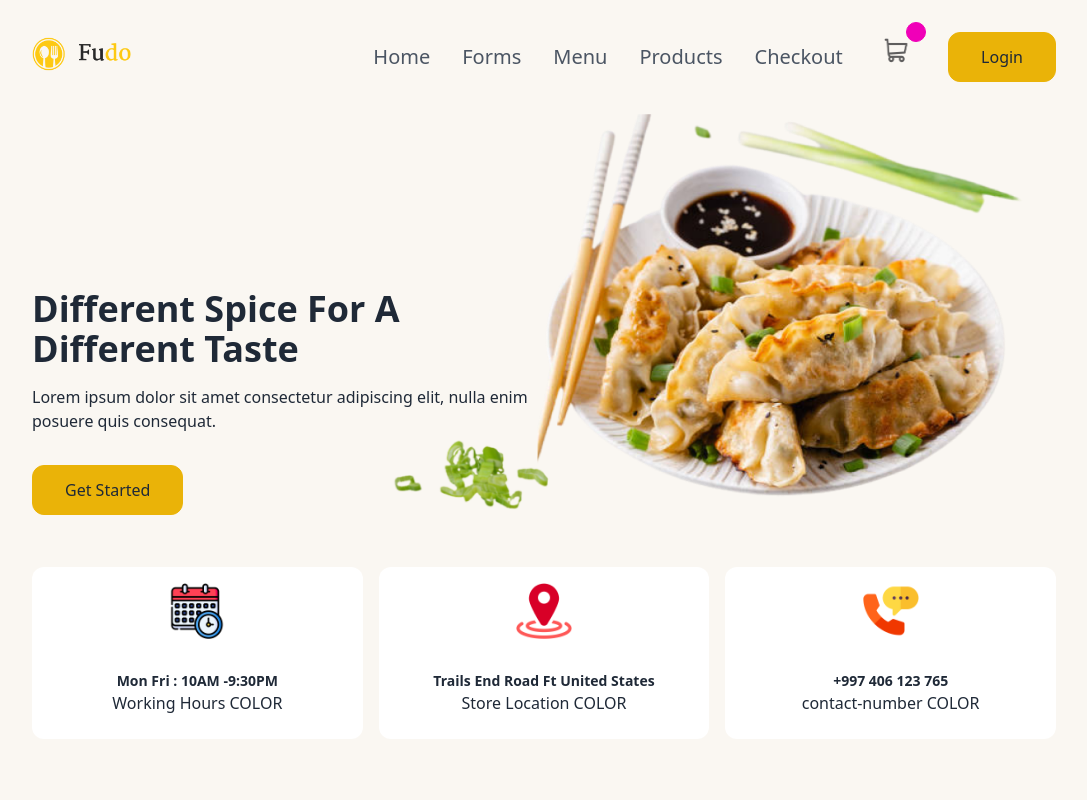
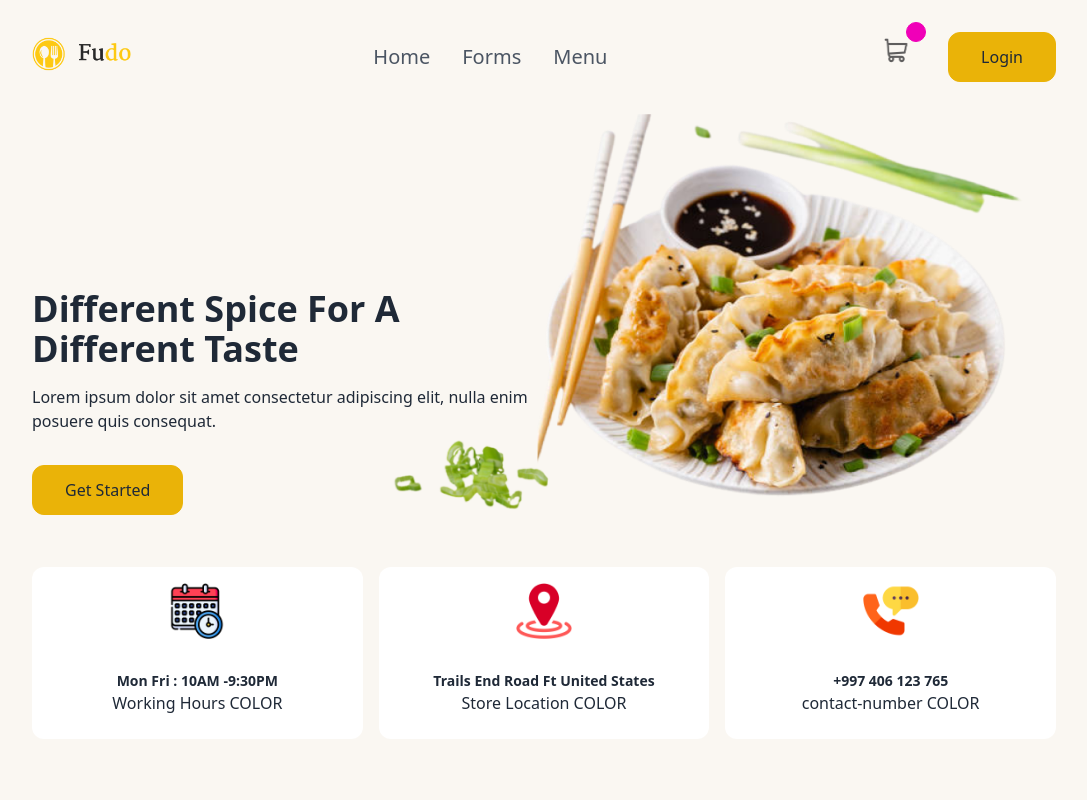
Before and after one commit to habeshahome/fudo-restaurant, a Next.js app: page / in a window 1280 px wide. Shown: the top 800 px of the page, without its empty margins (96-1183 px from the left). Built offline with nearby package versions, Linux system fonts and the light colour scheme.

Commit message:
Nav items updated

```diff
--- a/components/Nav.tsx
+++ b/components/Nav.tsx
@@ -37,12 +37,6 @@ const Nav = () => {
                 <Link href="/#menu-section">
                     <a> Menu </a>
                 </Link>
-                <Link href="/products">
-                    <a> Products </a>
-                </Link>
-                <Link href="/checkout">
-                    <a> Checkout </a>
-                </Link>
             </nav>
 
             <div className="flex justify-end space-x-8">
```
